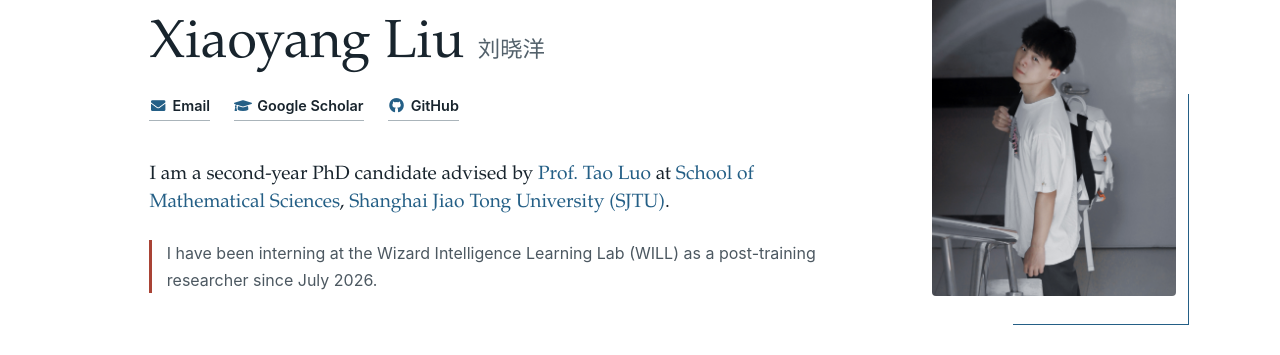
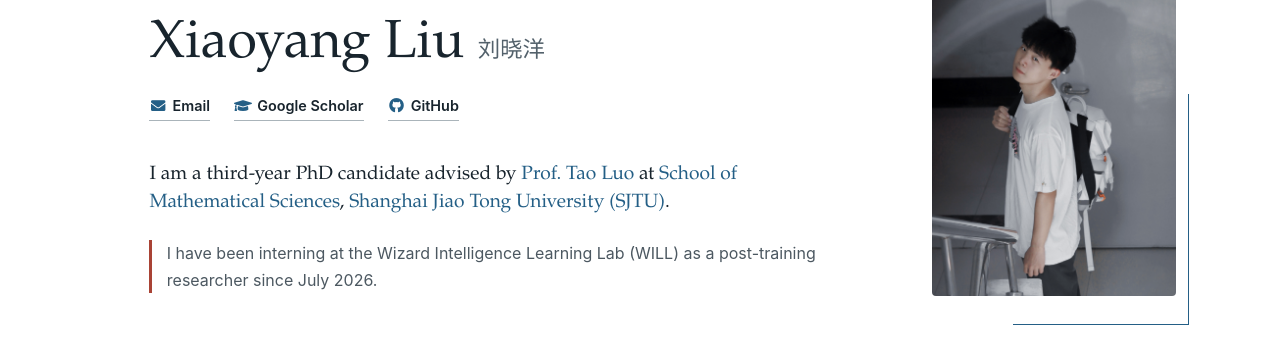
Before and after one commit to XiaoyangLiu-sjtu/XiaoyangLiu-sjtu.github.io, a Jekyll site: the page built from _pages/about.md, in a window 1280 px wide and 900 px high. Shown: the part 147-502 px from the top of the window. Built offline with Jekyll 4.4.1, drawn with Linux system fonts in a browser that asks for light colours; some of the changed text lies outside the part shown.

Commit message:
Update PhD year and footer date

```diff
--- a/_pages/about.md
+++ b/_pages/about.md
@@ -17,7 +17,7 @@ redirect_from:
       <a href="https://scholar.google.com/citations?user=BKTfL-gAAAAJ" target="_blank" rel="noopener noreferrer"><i class="fas fa-graduation-cap" aria-hidden="true"></i>Google Scholar</a>
       <a href="https://github.com/XiaoyangLiu-sjtu" target="_blank" rel="noopener noreferrer"><i class="fab fa-github" aria-hidden="true"></i>GitHub</a>
     </nav>
-    <p class="profile-hero__statement">I am a second-year PhD candidate advised by <a href="https://math.sjtu.edu.cn/Default/teachershow/tags/MDAwMDAwMDAwMLKIet0" target="_blank" rel="noopener noreferrer">Prof. Tao Luo</a> at <a href="https://math.sjtu.edu.cn/Default/index/" target="_blank" rel="noopener noreferrer">School of Mathematical Sciences</a>, <a href="https://www.sjtu.edu.cn/" target="_blank" rel="noopener noreferrer">Shanghai Jiao Tong University (SJTU)</a>.</p>
+    <p class="profile-hero__statement">I am a third-year PhD candidate advised by <a href="https://math.sjtu.edu.cn/Default/teachershow/tags/MDAwMDAwMDAwMLKIet0" target="_blank" rel="noopener noreferrer">Prof. Tao Luo</a> at <a href="https://math.sjtu.edu.cn/Default/index/" target="_blank" rel="noopener noreferrer">School of Mathematical Sciences</a>, <a href="https://www.sjtu.edu.cn/" target="_blank" rel="noopener noreferrer">Shanghai Jiao Tong University (SJTU)</a>.</p>
     <p class="availability">I have been interning at the Wizard Intelligence Learning Lab (WILL) as a post-training researcher since July 2026.</p>
   </div>
   <figure class="profile-hero__portrait">
@@ -151,7 +151,7 @@ redirect_from:
 </div>
 
 <footer class="home-footer">
-  <p class="home-footer__statement">Interested in reliable AI for mathematical reasoning and code generation?</p>
+  <p class="home-footer__statement">Last updated: September 2026</p>
   <a href="mailto:xiaoyang.liu@sjtu.edu.cn">xiaoyang.liu@sjtu.edu.cn</a>
   <p class="home-footer__meta">Xiaoyang Liu · Shanghai, China</p>
 </footer>
```
